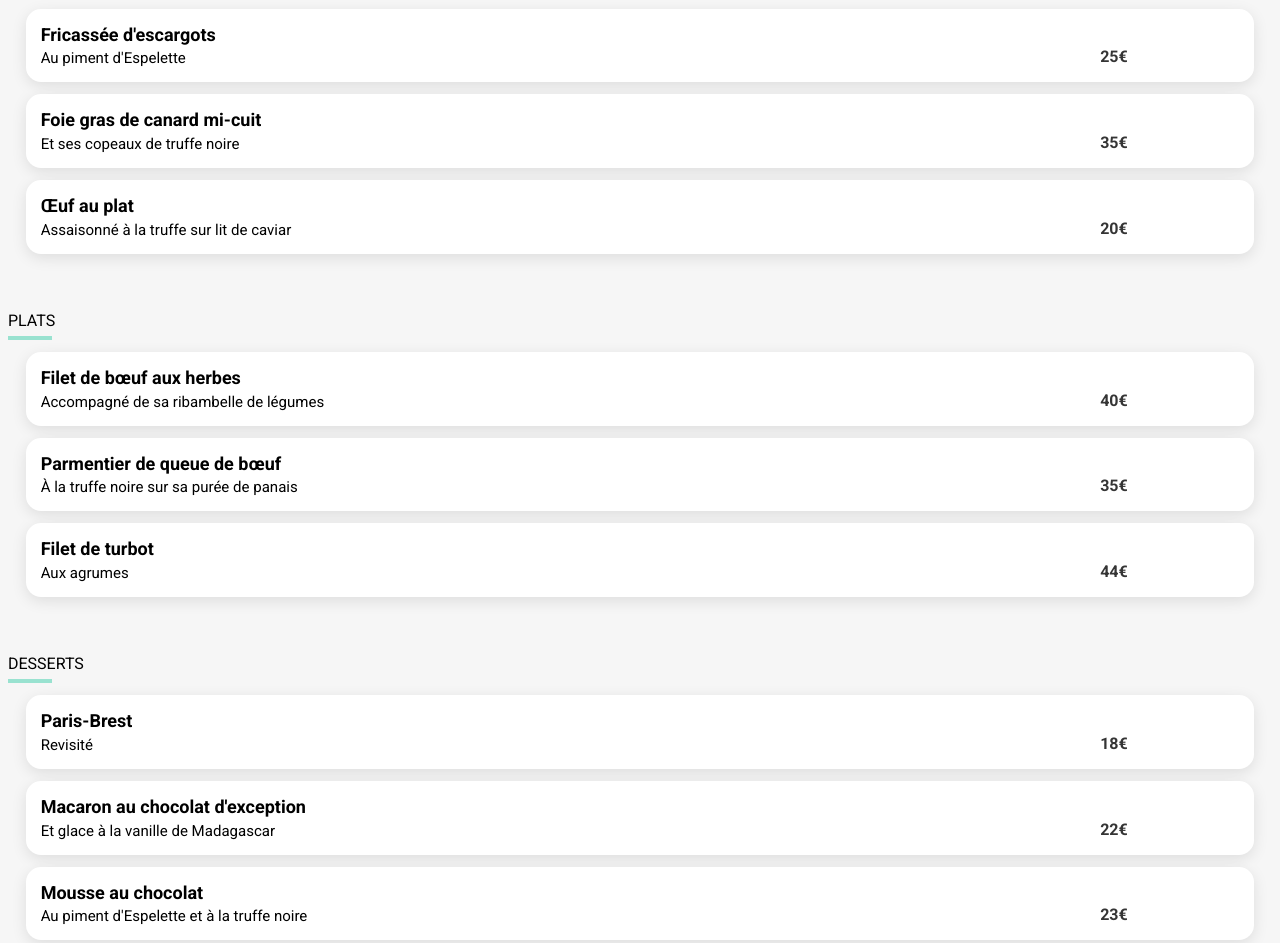
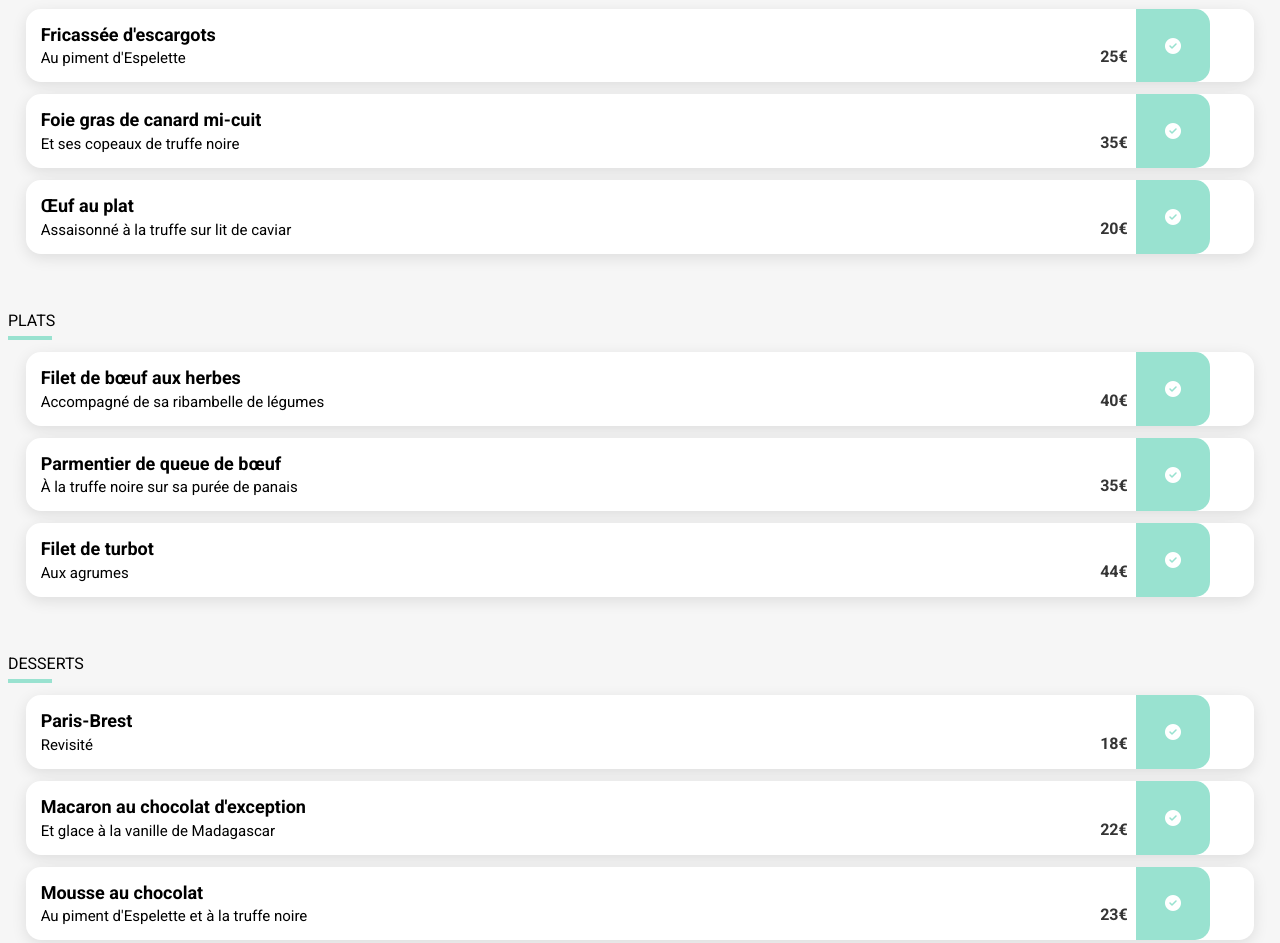
Before and after one commit to JamesRchrdsn/Ohmyfoodp4, a website: page restaurants/restaurants1.html in a window 1280 px wide. Shown: the part 443-1386 px from the top of the page. Drawn offline with Linux system fonts and the light colour scheme; a web font is replaced by a local one.

Commit message:
checkanimationrestau

```diff
--- a/restaurants/restaurants1.html
+++ b/restaurants/restaurants1.html
@@ -53,6 +53,9 @@
                             <p class="platecontent">Au piment d'Espelette</p>
                         </div>
                         <span class="plateprice">25€</span>
+                        <div class="check">
+                            <i class="fa-solid fa-circle-check"></i>
+                        </div>
                     </li>
                     <li>
                         <div class="plate">
@@ -60,6 +63,9 @@
                             <p class="platecontent">Et ses copeaux de truffe noire</p>
                         </div>
                         <span class="plateprice">35€</span>
+                        <div class="check">
+                            <i class="fa-solid fa-circle-check"></i>
+                        </div>
                     </li>
                     <li>
                         <div class="plate">
@@ -67,6 +73,9 @@
                             <p class="platecontent">Assaisonné à la truffe sur lit de caviar</p>
                         </div>
                         <span class="plateprice">20€</span>
+                        <div class="check">
+                            <i class="fa-solid fa-circle-check"></i>
+                        </div>
                     </li>
                 </ul>
             </div>
@@ -80,6 +89,9 @@
                             <p class="platecontent">Accompagné de sa ribambelle de légumes</p>
                         </div>
                         <span class="plateprice">40€</span>
+                        <div class="check">
+                            <i class="fa-solid fa-circle-check"></i>
+                        </div>
                     </li>
                     <li>
                         <div class="plate">
@@ -87,6 +99,9 @@
                             <p class="platecontent">À la truffe noire sur sa purée de panais</p>
                         </div>
                         <span class="plateprice">35€</span>
+                        <div class="check">
+                            <i class="fa-solid fa-circle-check"></i>
+                        </div>
                     </li>
                     <li>
                         <div class="plate">
@@ -94,6 +109,9 @@
                             <p class="platecontent">Aux agrumes</p>
                         </div>
                         <span class="plateprice">44€</span>
+                        <div class="check">
+                            <i class="fa-solid fa-circle-check"></i>
+                        </div>
                     </li>
                 </ul>
             </div>
@@ -107,6 +125,9 @@
                             <p class="platecontent">Revisité</p>
                         </div>
                         <span class="plateprice">18€</span>
+                        <div class="check">
+                            <i class="fa-solid fa-circle-check"></i>
+                        </div>
                     </li>
                     <li>
                         <div class="plate">
@@ -114,6 +135,9 @@
                             <p class="platecontent">Et glace à la vanille de Madagascar</p>
                         </div>
                         <span class="plateprice">22€</span>
+                        <div class="check">
+                            <i class="fa-solid fa-circle-check"></i>
+                        </div>
                     </li>
                     <li>
                         <div class="plate">
@@ -121,6 +145,9 @@
                             <p class="platecontent">Au piment d'Espelette et à la truffe noire</p>
                         </div>
                         <span class="plateprice">23€  </span>
+                        <div class="check">
+                            <i class="fa-solid fa-circle-check"></i>
+                        </div>
                     </li>
                 </ul>
             </div>
--- a/sass/animation.scss
+++ b/sass/animation.scss
@@ -34,6 +34,23 @@
         opacity: 0.8;
         transform: scale(1.015);
 
+    }
+}
+
+
+.menucontent li{
+
+    &:hover {
+      .check {
+        transform: translateX(-4.66em);
+        i{
+            transform: rotate(360deg);
+        }
+      }
+
+      .plateprice {
+        transform: translateX(-4.66em);
+      }
     }
 }
 
--- a/sass/restaurant.scss
+++ b/sass/restaurant.scss
@@ -63,13 +63,14 @@
                     box-shadow: 0px 4.011px 15.043px 0px rgba(0, 0, 0, 0.10);
                     display: flex;
                     flex-direction: row;
-
+                    cursor: pointer;
+                    overflow: hidden;
+                    text-overflow: ellipsis;
+                    white-space: nowrap;
                     .plate{
                         p{
                             font-family: $text1;
-                            overflow: hidden;
-                            text-overflow: ellipsis;
-                            white-space: nowrap;
+
                         }
                         .platetitle{
                             font-size: 1.125em;
@@ -82,7 +83,7 @@
                             margin-top: 0.31em;
                             margin-bottom: 0;
                         }
-                        width: 85%;
+                         width: 85%;
                         padding: 0.94em;
                     }
                     .plateprice{
@@ -92,6 +93,22 @@
                         font-weight: 700;
                         color: $grey1;
                         font-family: $text1;
+                        padding-right: 0.5em;
+                        transition: all 0.7s ease-in-out;
+                    }
+                    .check{
+                        border-radius: 0 15px 15px 0;
+                        background-color: $third;
+                        min-width: 4.66em;
+                        display: flex;
+                        align-items: center;
+                        justify-content: center;
+                        transition: all 0.7s ease-in-out;
+                        margin-right: -4.66em;
+                        i{
+                            color: $backgroundwhite;
+                            transition: all 0.7s ease-in-out;
+                        }
                     }
                 }
             }
```
Also changed, not shown: index.html (+1 -6 lines), css/style.css, sass/dist/animation.css (added), 1 other file.
